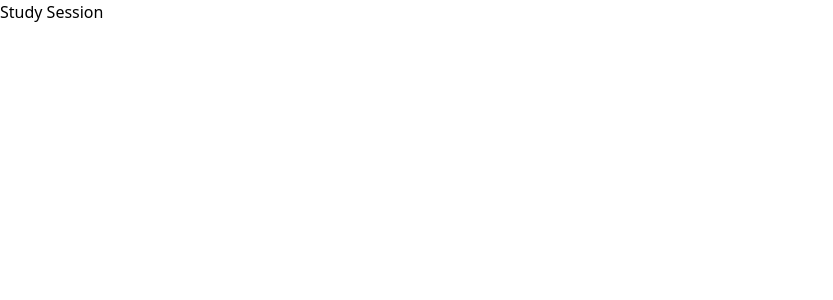
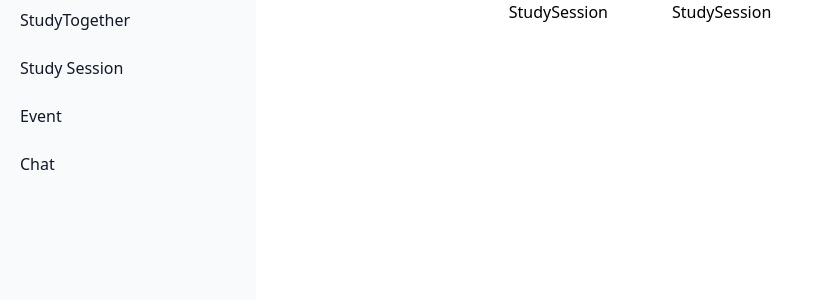
Before and after one commit to shuyi320/StudyTogether, a React (Vite) app in the folder frontend/: page /StudySession in a window 1280 px wide. Shown: the top 300 px of the page, without its empty margins (0-833 px from the left). Built offline with nearby package versions, Linux system fonts and the light colour scheme; no server answers.

Commit message:
Added sidebar

```diff
--- /dev/null
+++ b/frontend/src/components/Sidebar.jsx
@@ -0,0 +1,42 @@
+
+
+const navigation = [
+    {
+        name: "StudyTogether",
+        href: "/home",
+    },
+    {
+    name: "Study Session",
+    href: "/StudySession",
+    },
+    {
+        name: "Event",
+        href: "/EventList",
+    },
+    {
+        name: "Chat",
+        href: "/chat",
+    },
+]
+
+export default function Sidebar() {
+
+  return (
+    <aside className="fixed top-0 left-0 z-40 w-64 h-screen bg-gray-50 transition-transform -translate-x-full lg:translate-x-0">
+
+        <ul className="space-y-2 font-medium">
+          {navigation.map((item) => (
+            <li key={item.name}>
+              <a
+                href={item.href}
+                className="flex items-center p-2 text-gray-900 rounded-lg dark:text-white hover:bg-gray-100 dark:hover:bg-gray-700 group"
+              >
+                <span className="ms-3">{item.name}</span>
+              </a>
+            </li>
+          ))}
+        </ul>
+
+    </aside>
+  );
+}
--- a/frontend/src/pages/Chat.jsx
+++ b/frontend/src/pages/Chat.jsx
@@ -1,5 +1,9 @@
+import Sidebar from "../components/Sidebar";
+
 const Chat = () =>{
-    return <>Chat</>
+    return (<>
+        <Sidebar/>
+    </>)
 };
 
 export default Chat;
--- a/frontend/src/pages/EventList.jsx
+++ b/frontend/src/pages/EventList.jsx
@@ -1,5 +1,16 @@
-const EventList = () =>{
-    return <>Event List</>
+import Sidebar from "../components/Sidebar";
+
+const EventList = () => {
+    return (<div className="flex justify-around">
+        <div className="flex-col">
+            <Sidebar/>
+            <div className="flex gap-x-16">
+                <h1 className='flex-1'>event</h1>
+                <h1 className='flex-1'>event</h1>
+            </div>
+        </div>
+
+    </div>)
 };
 
 export default EventList;
--- a/frontend/src/pages/StudySession.jsx
+++ b/frontend/src/pages/StudySession.jsx
@@ -1,5 +1,16 @@
+import Sidebar from "../components/Sidebar";
+
 const StudySession = () =>{
-    return <>Study Session</>
+    return (<div className="flex justify-around">
+        <div className="flex-col">
+            <Sidebar/>
+            <div className="flex gap-x-16">
+                <h1 className='flex-1'>StudySession</h1>
+                <h1 className='flex-1'>StudySession</h1>
+            </div>
+        </div>
+
+    </div>)
 };
 
 export default StudySession;
```
